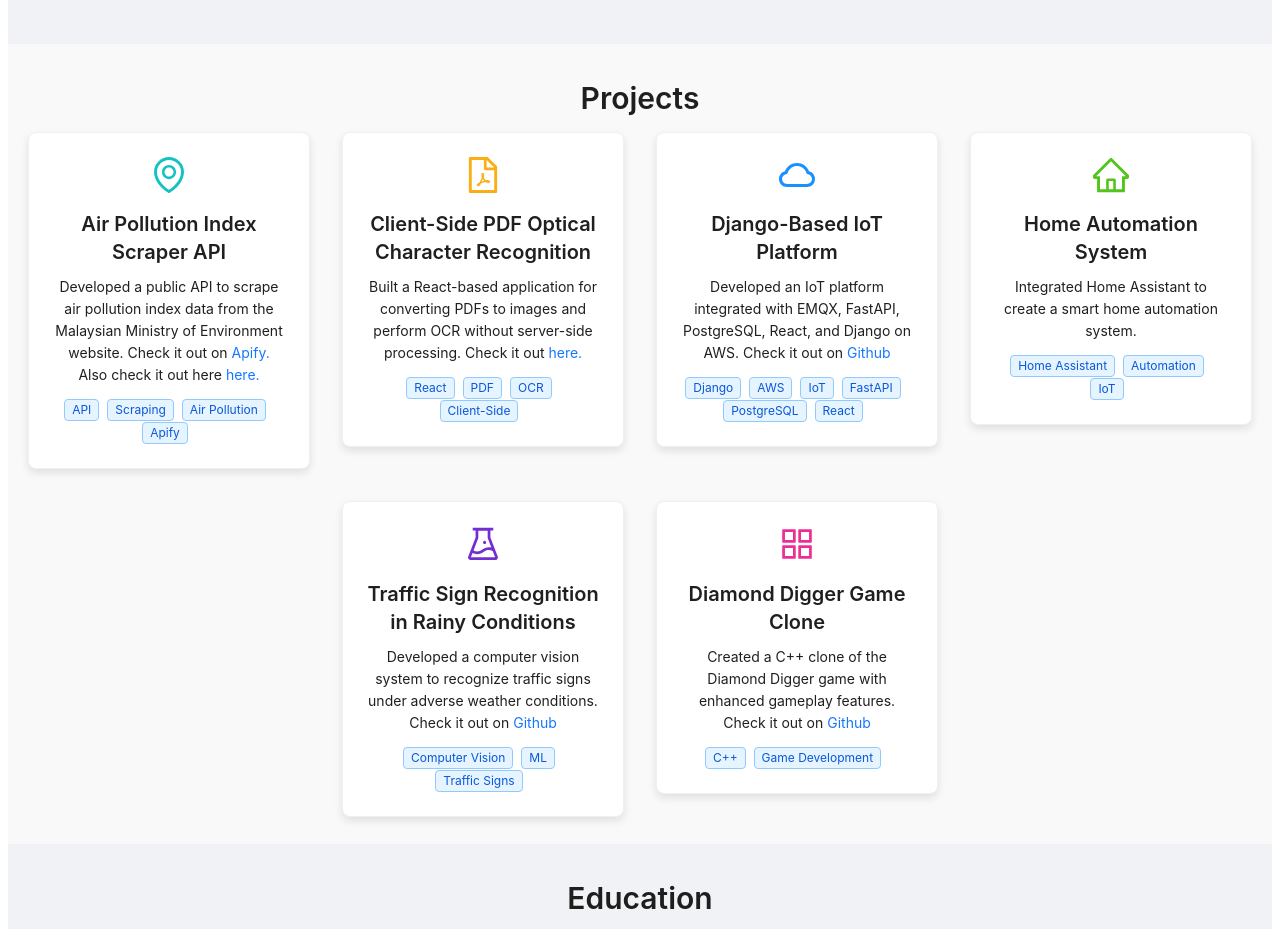
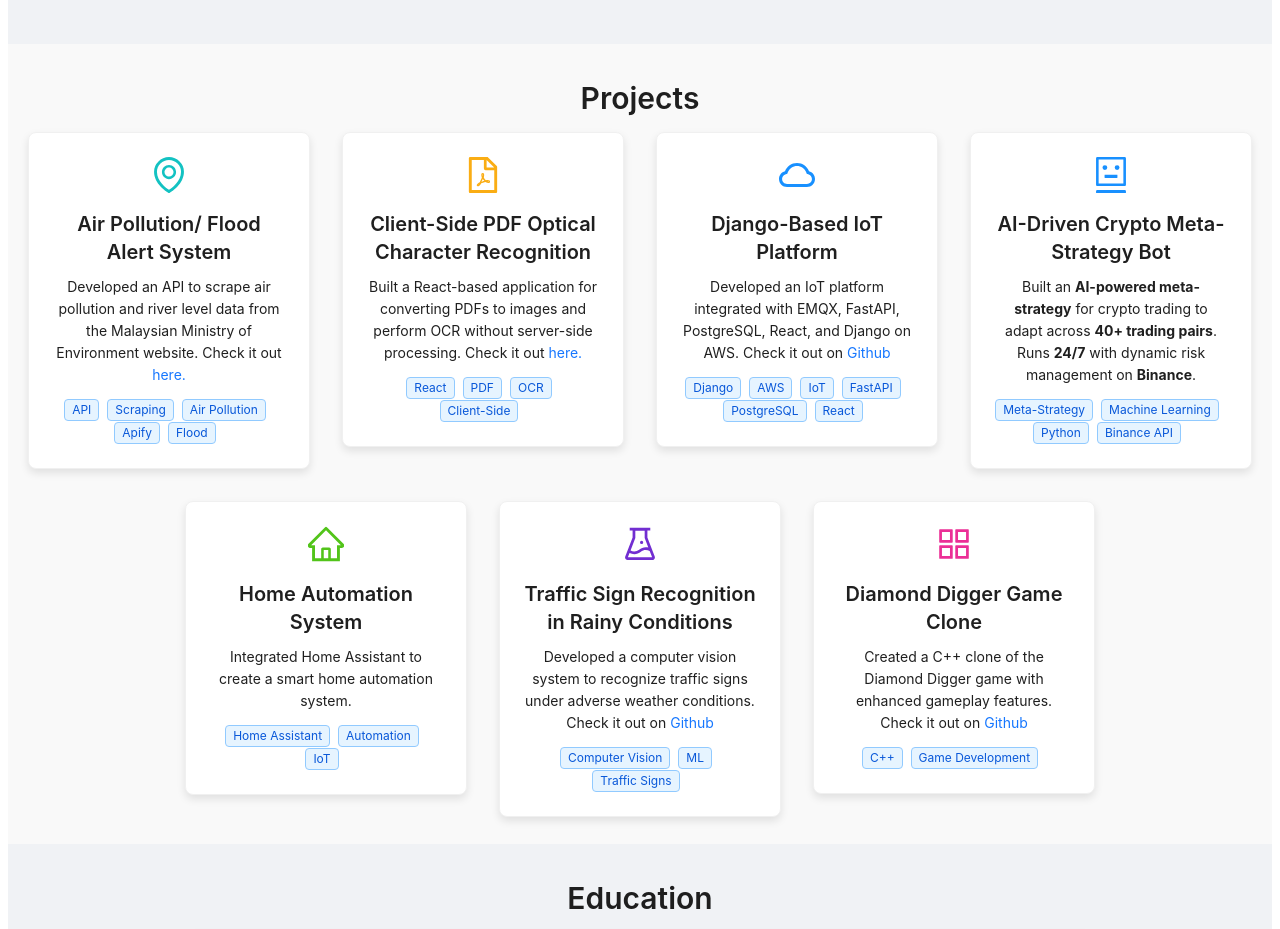
Before and after one commit to jackhax1/sparkiotapp-blog, a React (Vite) app: page / in a window 1280 px wide. Shown: the part 2420-3349 px from the top of the page. Built offline with nearby package versions, Linux system fonts and the light colour scheme.

Commit message:
Modify projects
Edit Air pollution index
Add crypto trading bot

```diff
--- a/src/components/Projects.tsx
+++ b/src/components/Projects.tsx
@@ -5,7 +5,8 @@ import {
   HomeOutlined,
   ExperimentOutlined,
   AppstoreOutlined,
-  EnvironmentOutlined
+  EnvironmentOutlined,
+  RobotOutlined
 } from "@ant-design/icons";
 
 import { useNavigate } from "react-router-dom";
@@ -29,14 +30,12 @@ const Projects = () => {
   const projects = [
     {
       icon: <EnvironmentOutlined style={{ fontSize: "36px", color: "#13c2c2" }} />,
-      title: "Air Pollution Index Scraper API",
+      title: "Air Pollution/ Flood Alert System",
       description:
-        <>Developed a public API to scrape air pollution index data from the Malaysian
-          Ministry of Environment website. Check it out on
-          <a target="_blank" href="https://console.apify.com/actors/OcwrPfdIpEGhasbjM">{" "} Apify.</a>
-          {" "}Also check it out here{" "} <a href="#dashboard" onClick={handleDashboardClick}>here.</a>
+        <>Developed an API to scrape air pollution and river level data from the Malaysian
+          Ministry of Environment website. Check it out{" "} <a href="#dashboard" onClick={handleDashboardClick}>here.</a>
         </>,
-      tags: ["API", "Scraping", "Air Pollution", "Apify"],
+      tags: ["API", "Scraping", "Air Pollution", "Apify", "Flood"],
     },
     {
       icon: <FilePdfOutlined style={{ fontSize: "36px", color: "#faad14" }} />,
@@ -53,6 +52,21 @@ const Projects = () => {
           Check it out on <a target="_blank" href="https://github.com/jackhax1/django_full_stack"> Github</a>
         </>,
       tags: ["Django", "AWS", "IoT", "FastAPI", "PostgreSQL", "React"],
+    },
+
+    {
+      icon: <RobotOutlined style={{ fontSize: "36px", color: "#1890ff" }} />,
+      title: "AI-Driven Crypto Meta-Strategy Bot",
+      description: (
+        <>
+          Built an <b>AI-powered meta-strategy</b> for crypto trading
+          to adapt across{" "} <b>40+ trading pairs</b>. Runs <b>24/7</b> with
+          dynamic risk management on <b>Binance</b>.
+        </>
+      ),
+      tags: [
+        "Meta-Strategy", "Machine Learning", "Python", "Binance API"
+      ],
     },
 
     {
```
